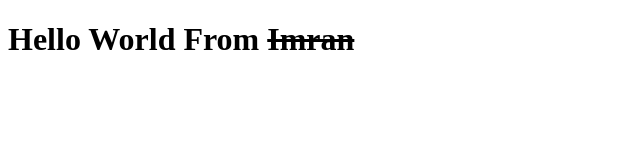
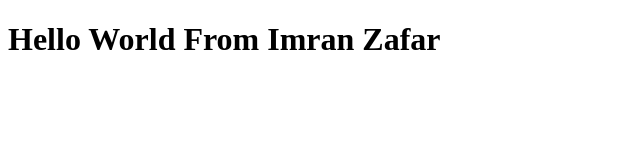
Before and after one commit to imranzafars/bootcamp2020, a plain HTML site: page index.html in a window 1280 px wide. Shown: the whole page, without its empty margins (0-640 px from the left). Drawn offline with Linux system fonts and the light colour scheme.

Commit message:
Updates Name
Updated to Imran Zafar

```diff
--- a/index.html
+++ b/index.html
@@ -6,6 +6,7 @@
     <title>First Example</title>
 </head>
 <body>
-    <h1>Hello World From <s>Imran</s></h1>
+    <h1>Hello World From Imran Zafar</h1>
 </body>
 </html>
+<!-- Surge is a hosting platform to host websites freely -->
```
